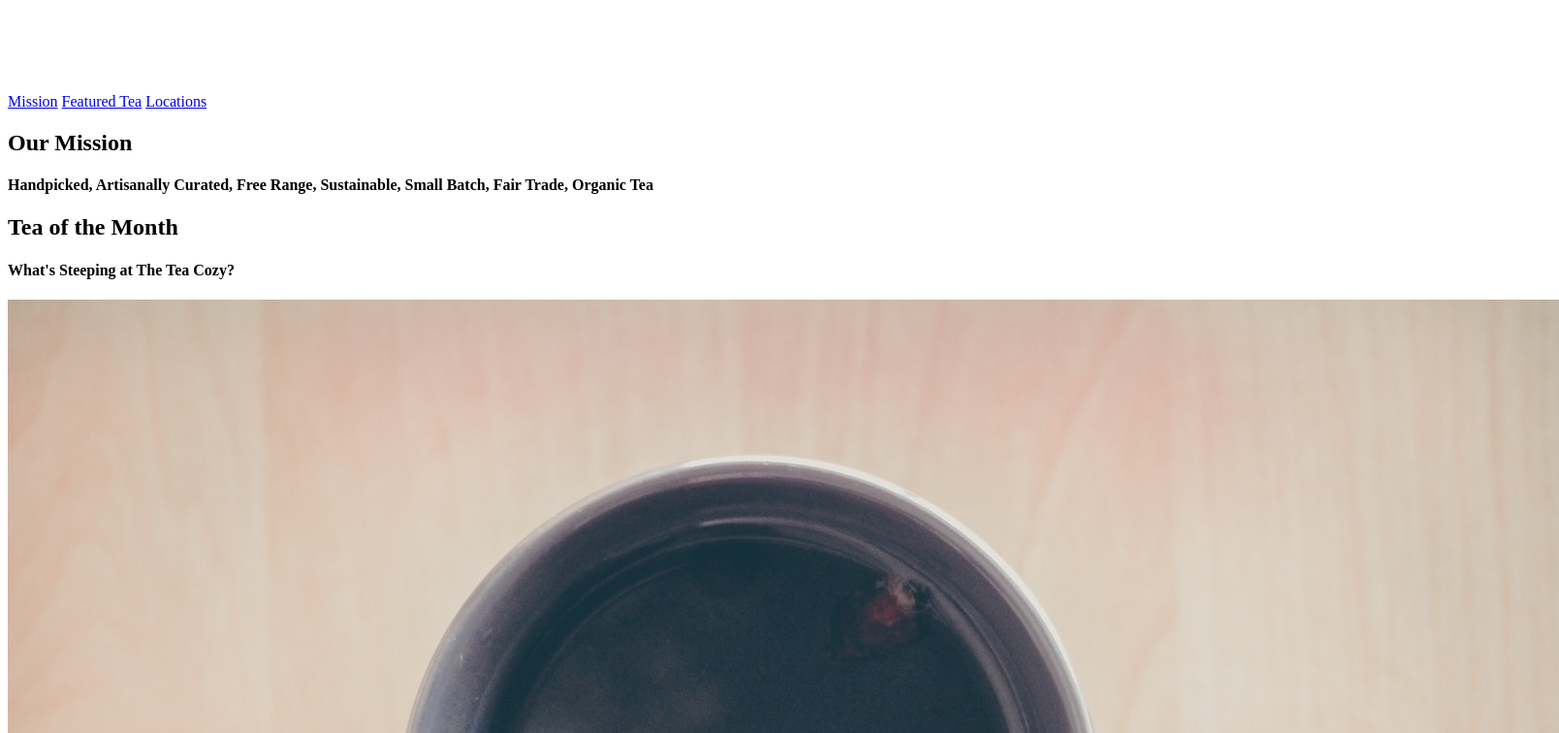
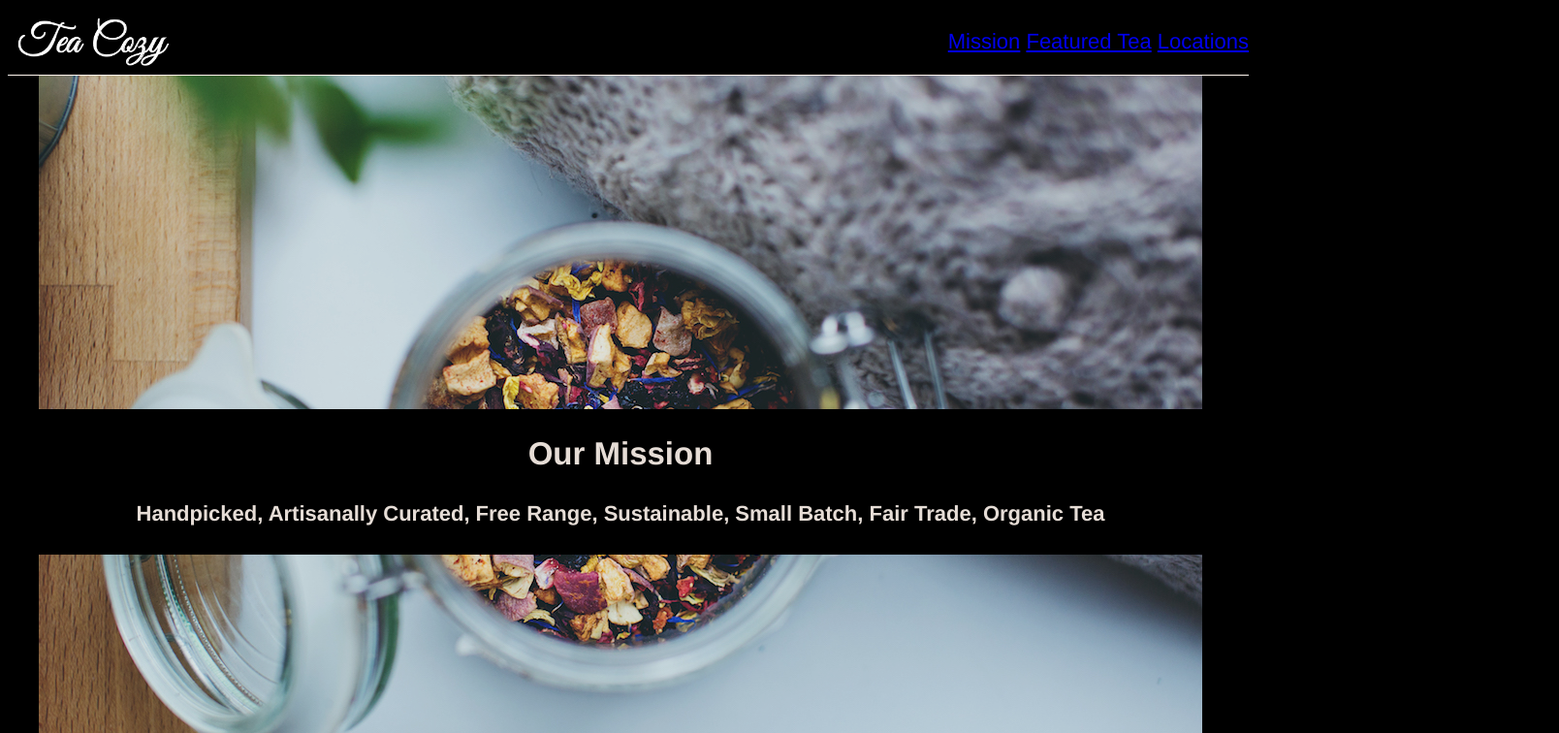
Before and after one commit to csforever1624/TeaCozy, a plain HTML site: page index.html in a window 1280 px wide. Shown: the top 756 px of the page at 97% size, 1608 px wide, since content can reach past the window. Drawn offline with Linux system fonts and the light colour scheme.

Commit message:
almost done

```diff
--- a/index.html
+++ b/index.html
@@ -10,22 +10,29 @@
     <header>
       <img src="./resources/images/img-tea-cozy-logo.png" alt="Logo">
         <nav>
-          <span><a href="#">Mission</a></span>
-          <span><a href="#">Featured Tea</a></span>
-          <span><a href="#">Locations</a></span>
+          <span><a href="#mission">Mission</a></span>
+          <span><a href="#featured">Featured Tea</a></span>
+          <span><a href="#location">Locations</a></span>
         </nav>
     </header>
 
+    <div class="main">
       <!-- Mission -->
-
+      <div id="mission" class="flex-container">
+        <div class="content">
           <h2>Our Mission</h2>
           <h4>Handpicked, Artisanally Curated, Free Range, Sustainable, Small Batch, Fair Trade, Organic Tea</h4>
+        </div>
+      </div>
+
 
       <!-- Featured Tea -->
 
+      <div id="featured">
         <h2>Tea of the Month</h2>
         <h4>What's Steeping at The Tea Cozy?</h4>
 
+      <div class="flex-container">
         <div class="tea">
           <img src="./resources/images/img-berryblitz.jpg" alt="Berry Blitz">
           <span>Fall Berry Blitz Tea</span>
@@ -50,28 +57,35 @@
           <img src="./resources/images/img-bedford-bizarre.jpg" alt="Bedford Bizarre Tea">
           <span>Bedford Bizarre Tea</span>
         </div>
+      </div>
+    </div>
 
       <!-- Locations -->
 
-    <div class="location">
+      <div id="location">
+        <h2>Locations</h2>
+      </div>
+
+      <div class="locations flex-container">
         <h3>Downtown</h3>
         <p>384 West 4th St</p>
         <p>Suite 108</p>
         <p>Portland, Maine</p>
       </div>
 
-    <div class="location">
+      <div class="location flex-container">
         <h3>East Bayside</h3>
         <p>3433 Phiserman's Avenue</p>
         <p>(Northwest Corner)</p>
         <p>Portland, Maine</p>
       </div>
 
-    <div class="location">
+      <div class="location flex-container">
         <h3>Oakdale</h3>
         <p>515 Crescent Avenue</p>
         <p>Second Floor</p>
         <p>Portland, Maine</p>
+      </div>
     </div>
 
     <!-- Contact -->
--- a/resources/css/style.css
+++ b/resources/css/style.css
@@ -0,0 +1,82 @@
+body {
+  font-family: Helvetica;
+  font-size: 22px;
+  color: seashell;
+  background-color: black;
+  text-align: center;
+}
+
+h2 h3 h4 {
+  margin: 0;
+  padding: 10px;
+}
+
+.main {
+  padding-top: 69px;
+  opacity: 0.9;
+  margin: auto;
+  width: 1200px;
+}
+
+header {
+  display: flex;
+  position: fixed;
+  width: 100%;
+  height: 69px;
+  z-index: 5;
+  opacity: 1;
+  border-bottom: 1px solid seashell;
+  background-color: black;
+  align-items: center;
+}
+
+header img {
+  display: flex;
+  padding-left: 10px;
+  height: 50px;
+}
+
+header nav {
+  display: inline-block;
+  text-align: right;
+  flex-grow: 1;
+}
+
+#mission {
+  background-image: url("../images/img-mission-background.jpg");
+  width: 1200px;
+  height: 700px;
+  padding-top: 70px;
+  margin: 0 auto;
+}
+
+#mission .content {
+  background-color: black;
+  width: 100%;
+  margin: auto;
+}
+
+#featured {
+  height: 700px;
+  width: 1000px;
+  margin: auto;
+  padding-top: 70px;
+}
+
+.flex-container {
+  display: flex;
+  justify-content: center;
+  flex-wrap: wrap;
+}
+
+.tea img {
+  display: block;
+  height: 200px;
+  margin: 10px;
+}
+
+.tea span {
+  display: block;
+  font-weight: bold;
+  text-align: center;
+}
```
Lines whose indentation alone changed are shown as unchanged.
